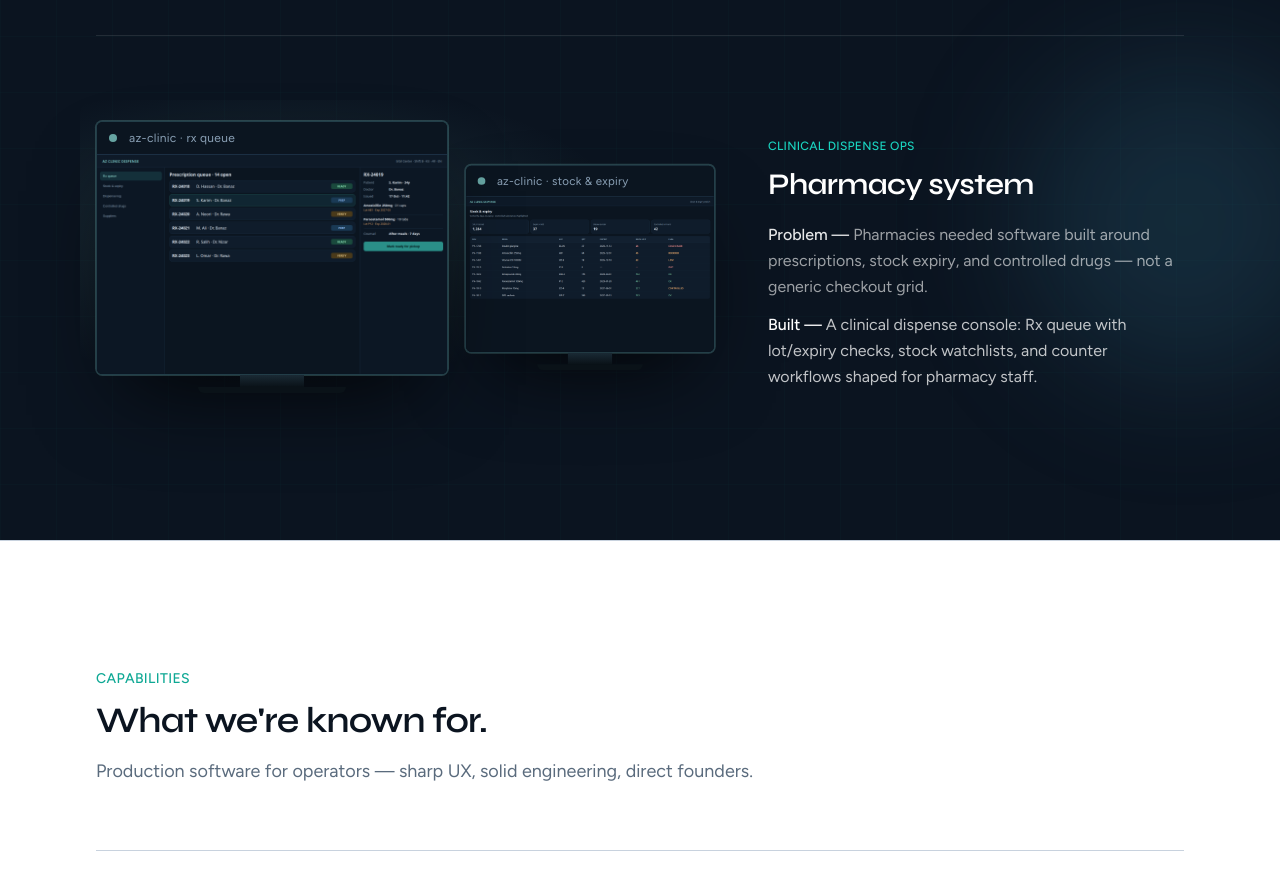
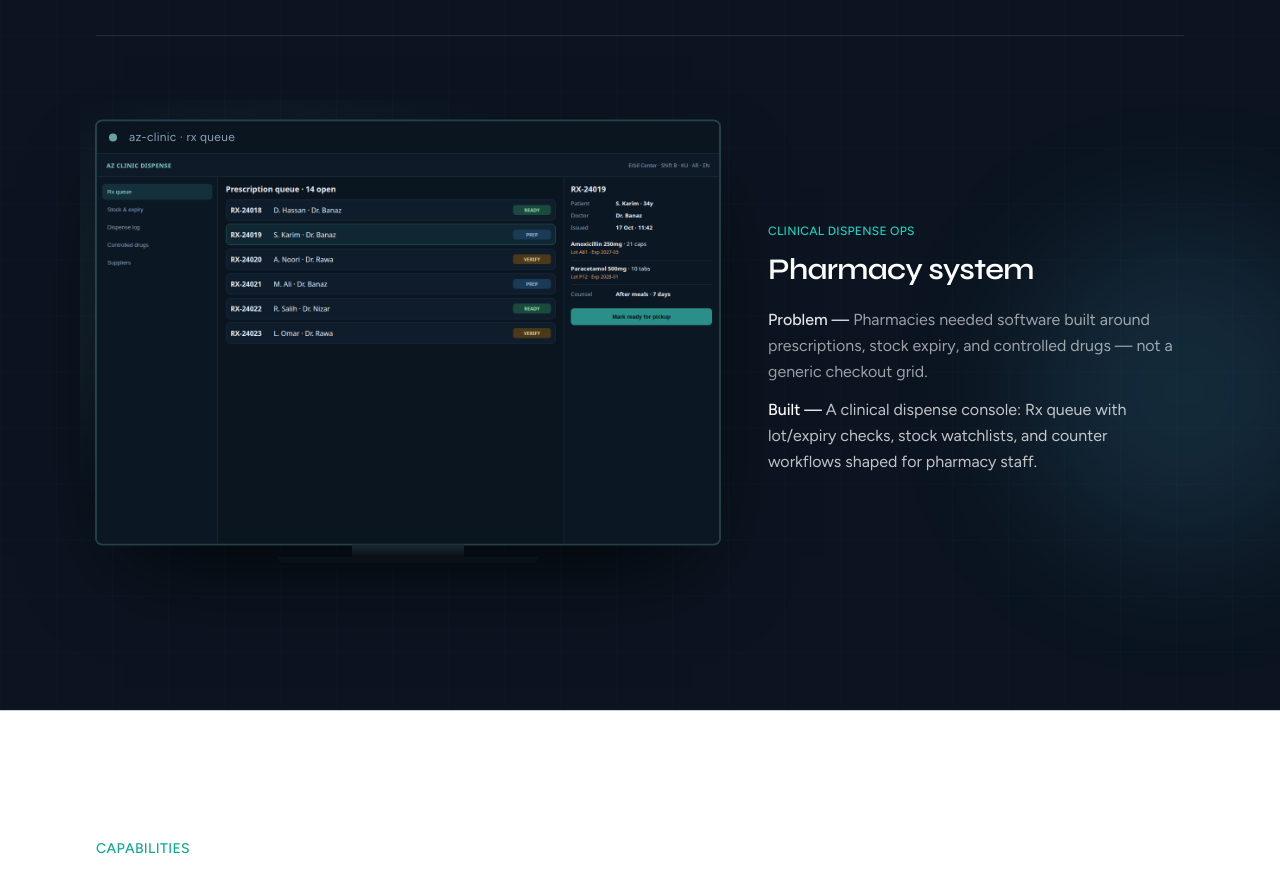
Before and after one commit to zheerkamal33-rgb/AZ-website, a Next.js app: page / in a window 1280 px wide. Shown: the part 3060-3934 px from the top of the page. Built offline with nearby package versions, Linux system fonts and the light colour scheme.

Commit message:
fix(work): show single pharmacy Rx queue monitor
Remove the secondary stock/expiry monitor from the Pharmacy showcase.

Co-authored-by: armandzheer <armandzheer@gmail.com>

```diff
--- a/src/components/selected-work.tsx
+++ b/src/components/selected-work.tsx
@@ -204,22 +204,13 @@ export function SelectedWork() {
                   className="pointer-events-none absolute -inset-4 rounded-2xl bg-[radial-gradient(ellipse_at_30%_40%,rgba(126,200,196,0.16),transparent_55%)]"
                   aria-hidden
                 />
-                {/* Dual stacked monitors — different from Cashier laptop+overlays */}
-                <div className="relative grid gap-4 sm:grid-cols-[1.15fr_0.85fr] sm:items-end sm:gap-3">
                 <MonitorFrame
                   src="/work/pharmacy/pharmacy-ops.png"
                   alt="Pharmacy Rx queue and dispense"
-                    className="az-float relative z-20"
+                  className="az-float relative z-20 mx-auto max-w-3xl"
                   label="az-clinic · rx queue"
                   priority
                 />
-                  <MonitorFrame
-                    src="/work/pharmacy/pharmacy-stock.png"
-                    alt="Pharmacy stock and expiry watch"
-                    className="az-float-slow relative z-10 sm:mb-6 sm:origin-bottom sm:scale-[0.96]"
-                    label="az-clinic · stock & expiry"
-                  />
-                </div>
               </div>
             </Reveal>
 
```
Lines whose indentation alone changed are shown as unchanged.
